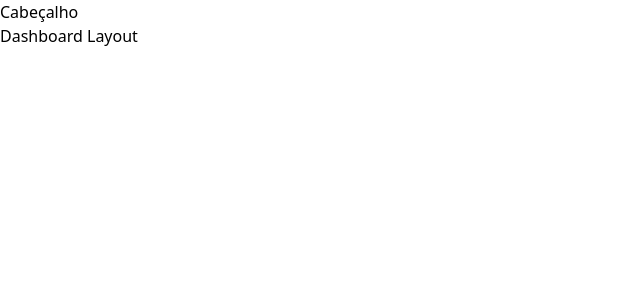
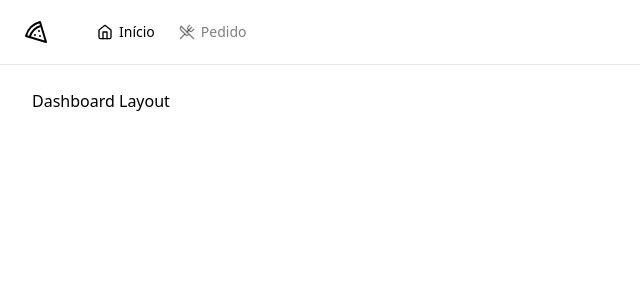
Before and after one commit to HenriqueMart/Pizza_Shop, a React (Vite) app: page / in a window 1280 px wide. Shown: the top 300 px of the page, without its empty margins (0-640 px from the left). Built offline with nearby package versions, Linux system fonts and the light colour scheme.

Commit message:
Feat: setting header and Nav

```diff
--- a/package.json
+++ b/package.json
@@ -13,6 +13,7 @@
   "dependencies": {
     "@hookform/resolvers": "^5.2.2",
     "@radix-ui/react-label": "^2.1.8",
+    "@radix-ui/react-separator": "^1.1.8",
     "@radix-ui/react-slot": "^1.0.2",
     "class-variance-authority": "^0.7.0",
     "clsx": "^2.0.0",
--- /dev/null
+++ b/src/components/header.tsx
@@ -0,0 +1,27 @@
+import { Home, Pizza, UtensilsCrossed } from "lucide-react";
+import { Separator } from "./ui/separator";
+import { Link } from "react-router-dom";
+import { NavLink } from "./nav-link";
+
+export function Header() {
+  return (
+    <header className="border-b">
+        <div className="flex h-16 items-center gap-6 px-6">
+            <Pizza className="h-6 w-6"/>
+
+            <Separator orientation="vertical" className="h-6"/>
+
+            <nav className="flex items-center space-x-4 lg:space-x-6">
+                <NavLink to="/">
+                    <Home className="h-4 w-4"/>
+                    Início
+                </NavLink>
+                <NavLink to="/service">
+                    <UtensilsCrossed className="h-4 w-4"/>
+                    Pedido
+                </NavLink>
+            </nav>
+        </div>
+    </header>
+  );
+}
--- /dev/null
+++ b/src/components/nav-link.tsx
@@ -0,0 +1,13 @@
+import { Link, useLocation, type LinkProps } from "react-router-dom";
+
+export type NavLinkProps = LinkProps;
+
+
+
+export function NavLink(props: NavLinkProps) {
+    const {pathname} = useLocation(); //Pega a localização atual da aplicação (rota atual)
+    return (<Link
+        data-current={pathname == props.to}
+        className="flex items-center gap-1.5 text-sm font-medium text-black/50 hover:text-black data-[current=true]:text-black" {...props}/>
+
+    )}
--- a/src/components/page/_layouts/app.tsx
+++ b/src/components/page/_layouts/app.tsx
@@ -1,10 +1,11 @@
+import { Header } from "@/components/header";
 import { Outlet } from "react-router-dom"; //Elemento que vai ser renderizado de cada página.
 
 export function AppLayout(){
     return (
-        <div>
-            <h1>Cabeçalho</h1>
-            <div>
+        <div className="flex min-h-screen flex-col antialiased">
+            <Header/>
+            <div className="flex flex-1 flex-col gap-4 p-8 pt-6">
                 <Outlet/>
             </div>
         </div>
--- a/src/components/page/_layouts/auth.tsx
+++ b/src/components/page/_layouts/auth.tsx
@@ -4,7 +4,7 @@
 
 export function AuthLayout(){
     return (
-        <div className=" grid min-h-screen grid-cols-2 ">
+        <div className=" grid min-h-screen grid-cols-2 antialiased">
             <div className="h-full border-r border-foreground/5 bg-muted p-10 text-muted-foreground flex flex-col justify-between bg-gray-300">
                 <div className="flex items-center gap-3 text-lg text-foreground">
                     <Pizza className="h-5 w-5 " />
--- a/src/components/page/auth/sign-up.tsx
+++ b/src/components/page/auth/sign-up.tsx
@@ -24,7 +24,7 @@
 
     async function handleSignUp(data: SignUpForm){
         try {
-            console.log(data);
+
             await new Promise(resolver => setTimeout(resolver, 2000));
             toast.success('Restaurante Cadastrado com Sucesso!', { action: {
                 label: 'Login',
--- /dev/null
+++ b/src/components/ui/separator.tsx
@@ -0,0 +1,29 @@
+import * as React from "react"
+import * as SeparatorPrimitive from "@radix-ui/react-separator"
+
+import { cn } from "@/lib/utils"
+
+const Separator = React.forwardRef<
+  React.ElementRef<typeof SeparatorPrimitive.Root>,
+  React.ComponentPropsWithoutRef<typeof SeparatorPrimitive.Root>
+>(
+  (
+    { className, orientation = "horizontal", decorative = true, ...props },
+    ref
+  ) => (
+    <SeparatorPrimitive.Root
+      ref={ref}
+      decorative={decorative}
+      orientation={orientation}
+      className={cn(
+        "shrink-0 bg-border",
+        orientation === "horizontal" ? "h-[1px] w-full" : "h-full w-[1px]",
+        className
+      )}
+      {...props}
+    />
+  )
+)
+Separator.displayName = SeparatorPrimitive.Root.displayName
+
+export { Separator }
```
Also changed, not shown: 1 other file (tests, documents, lock files or other folders).
